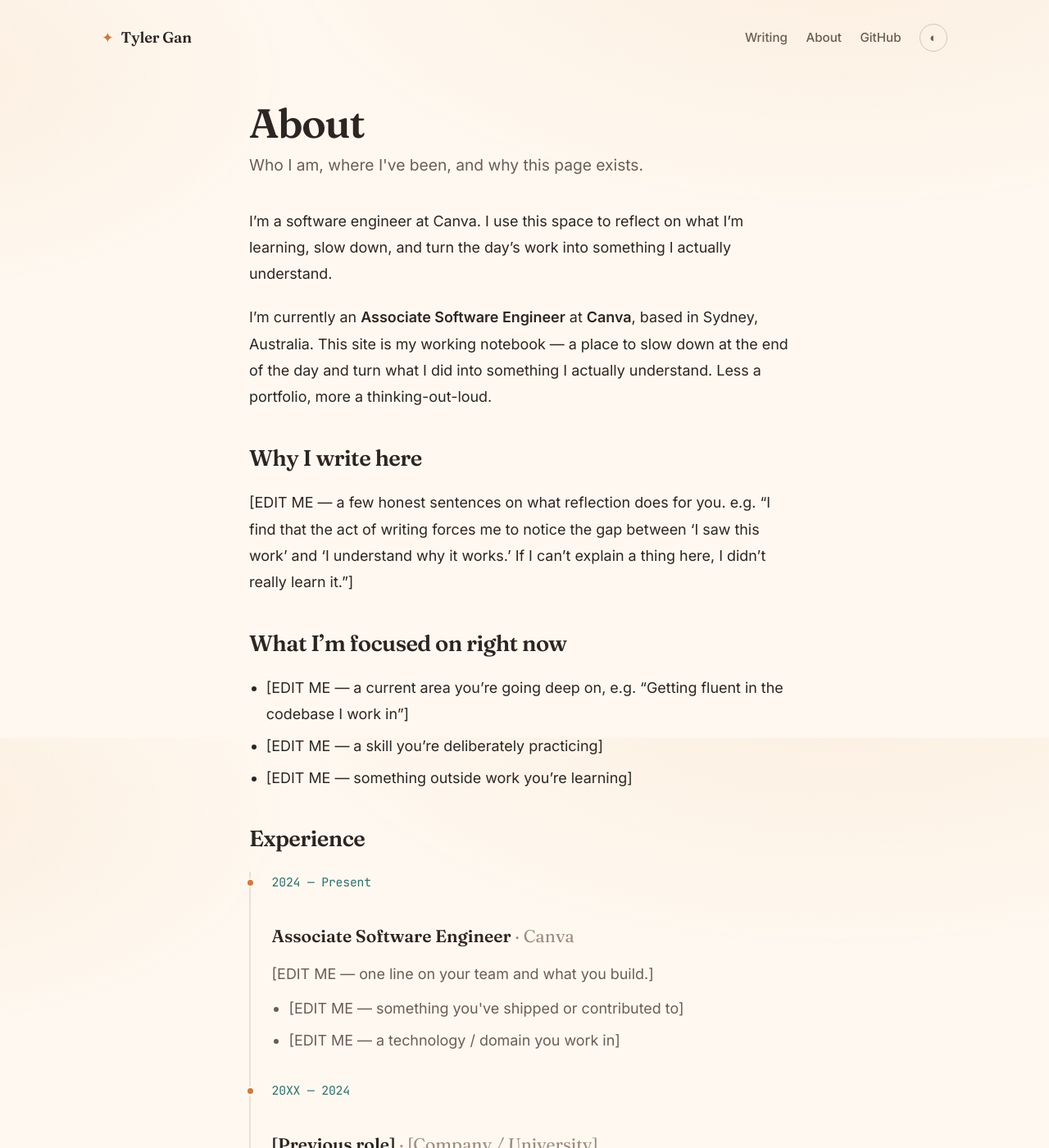
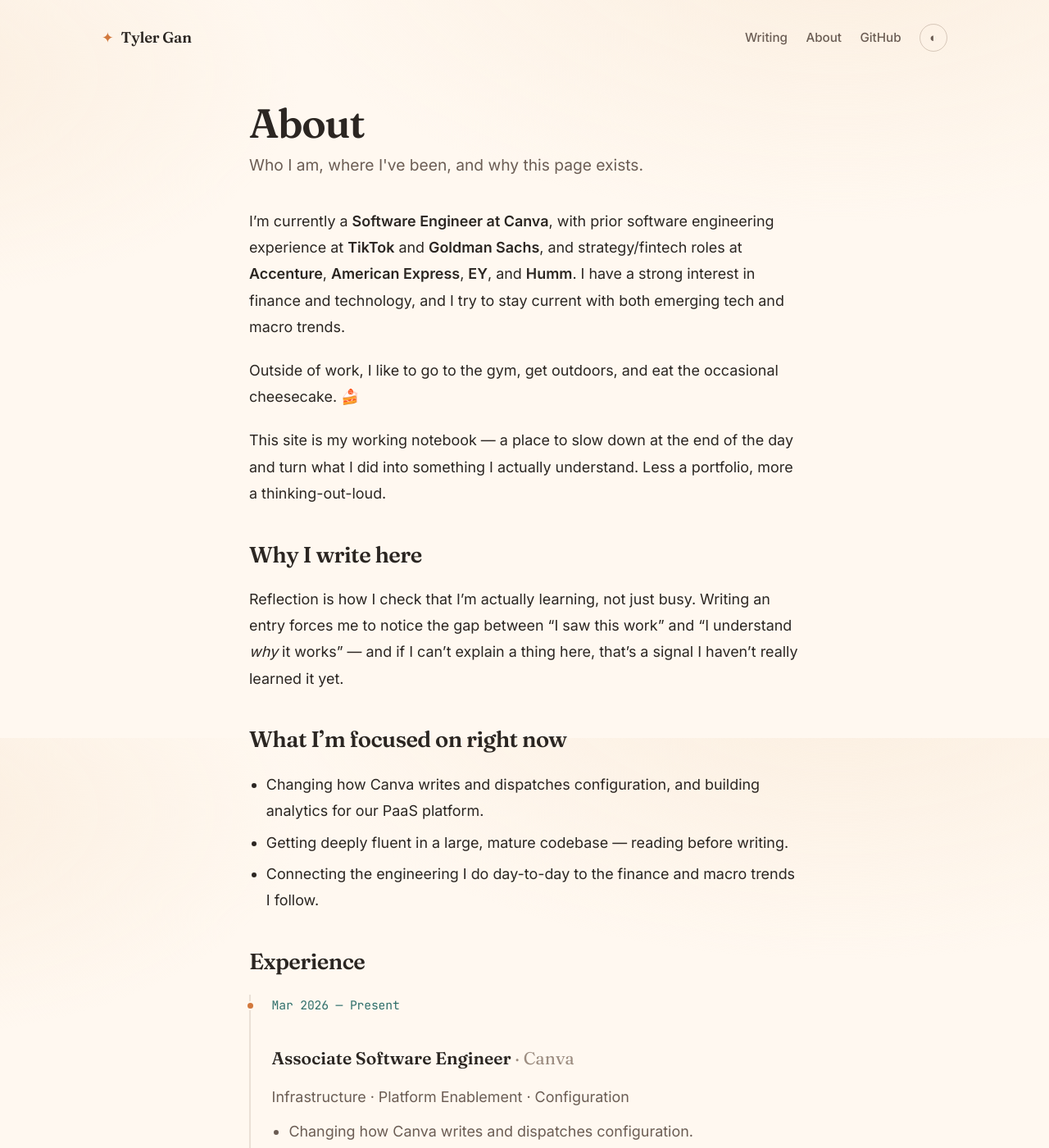
Before and after one commit to tylergan/boamm, a Jekyll site: the page built from about.md, in a window 1280 px wide and 1400 px high. Shown: the whole window at 82% size. Built offline with Jekyll 4.4.1, drawn with Linux system fonts in a browser that asks for light colours; some of the changed text lies outside the part shown.

Commit message:
Fill in About page with Tyler's bio, experience, and links
- Add full experience timeline (Canva, Accenture, TikTok, Goldman Sachs,
  Amex, EY, humm) to _data/experience.yml
- Add bio, interests, why-I-write, and current focus to about.md
- Wire LinkedIn link and confirm role/company/location in _config.yml

```diff
--- a/_config.yml
+++ b/_config.yml
@@ -25,14 +25,14 @@ description: >-
 # Everything about you. The about page and headers read from here.
 author:
   name: "Tyler Gan"
-  role: "Associate Software Engineer"     # EDIT ME
-  company: "Canva"                          # EDIT ME
-  location: "Sydney, Australia"             # EDIT ME
+  role: "Associate Software Engineer"
+  company: "Canva"
+  location: "Sydney, Australia"
   # Short first-person intro shown on the home hero and about page.
   intro: >-
-    I'm a software engineer at Canva. I use this space to reflect on what
-    I'm learning, slow down, and turn the day's work into something I
-    actually understand.
+    I'm a software engineer at Canva working on infrastructure and platform
+    enablement. I use this space to reflect on what I'm learning, slow down,
+    and turn the day's work into something I actually understand.
   # These phrases get "typed out" in the hero animation. Add/remove freely.
   typed:
     - "consolidating what I learn, one entry at a time."
@@ -43,8 +43,8 @@ author:
 # Social / contact links. Leave a value blank ("") to hide that link.
 social:
   github: "tylergan"          # username only
-  linkedin: ""                # EDIT ME — your linkedin vanity, e.g. "tyler-gan"
-  email: ""                   # EDIT ME — e.g. "you@example.com"
+  linkedin: "tylergan"        # linkedin vanity (linkedin.com/in/tylergan)
+  email: ""                   # EDIT ME — add a public email if you want one shown
   twitter: ""
 
 # ── Build settings (you usually won't touch these) ──────────────
--- a/_data/experience.yml
+++ b/_data/experience.yml
@@ -1,26 +1,76 @@
 # ──────────────────────────────────────────────────────────────
-#  EDIT ME — your experience timeline (newest first).
-#  This drives the "Experience" section on the About page.
-#  Copy a block to add a new role. Leave `points` out if you
-#  don't want bullet points for an entry.
+#  Experience timeline (newest first) — drives the About page.
+#  Copy a block to add a role; remove `points` if you don't want
+#  bullet points for an entry.
 # ──────────────────────────────────────────────────────────────
 
-- when: "2024 — Present"
+- when: "Mar 2026 — Present"
   role: "Associate Software Engineer"
   org: "Canva"
-  summary: "[EDIT ME — one line on your team and what you build.]"
+  summary: "Infrastructure · Platform Enablement · Configuration"
   points:
-    - "[EDIT ME — something you've shipped or contributed to]"
-    - "[EDIT ME — a technology / domain you work in]"
+    - "Changing how Canva writes and dispatches configuration."
+    - "Engineering and enabling initiatives like analytics for our PaaS platform."
 
-- when: "20XX — 2024"
-  role: "[Previous role]"
-  org: "[Company / University]"
-  summary: "[EDIT ME — internship, degree, or earlier role.]"
+- when: "Aug 2025 — Jan 2026"
+  role: "Management Consulting Analyst"
+  org: "Accenture"
+  summary: "Consulting · Tech Strategy & Advisory"
   points:
-    - "[EDIT ME — a highlight]"
+    - "Delivered Salesforce data migration and remediation for a major healthcare client, improving tool efficiency 5×."
+    - "Supported transformation planning for a global insurer and built internal financial-planning MVPs to accelerate business cases."
 
-- when: "20XX — 20XX"
-  role: "[Earlier role or education]"
-  org: "[Organisation]"
-  summary: "[EDIT ME — optional.]"
+- when: "Jun 2025 — Aug 2025"
+  role: "Software Engineer Intern"
+  org: "TikTok"
+  summary: "Trust & Safety · Direct Messaging"
+  points:
+    - "Scaled messaging safety systems by integrating new message types into moderation pipelines."
+    - "Built a Redis middleware that cut CPU usage from 26% to 14%, lowering infra cost while supporting 3.5M QPS."
+
+- when: "Dec 2024 — Feb 2025"
+  role: "Software Engineer Intern"
+  org: "Canva"
+  summary: "Infrastructure · Platform as a Service"
+  points:
+    - "Reduced API latency by 99% and built monitoring for 2,000+ services' provisioned resources."
+    - "Supported strategic PaaS and disaster-recovery objectives."
+
+- when: "Feb 2024 — Sep 2024"
+  role: "Software Engineer Intern"
+  org: "TikTok"
+  summary: "Trust & Safety · Comments"
+  points:
+    - "Integrated ML models into moderation pipelines, improving performance metrics by 3% for a US$800k/month product."
+    - "Increased comment-update batch operations 100× for an internal comment-audit platform."
+
+- when: "Dec 2023 — Feb 2024"
+  role: "Software Engineer Intern"
+  org: "Goldman Sachs"
+  summary: "Site Reliability · Electronic Trading (Global Banking & Markets)"
+  points:
+    - "Automated 500+ broker-migration test scenarios."
+    - "Built an onboarding microservice that eliminated manual handoffs."
+
+- when: "Jul 2023 — Dec 2023"
+  role: "Third Party Acquisition Analyst Intern (Co-op)"
+  org: "American Express"
+  summary: "Global Merchants & Services · Third-Party Acquisition"
+  points:
+    - "Built a Random Forest anomaly-detection tool that cut review time by 90%."
+    - "Adopted across Risk and Audit teams in Australia, India, and Hong Kong."
+
+- when: "Sep 2022 — Feb 2023"
+  role: "Management Consulting Intern (Co-op)"
+  org: "EY"
+  summary: "Technology Solution Delivery"
+  points:
+    - "Contributed to consulting proposals and built frontend features for a risk-analytics platform used by a top-3 Australian insurer."
+
+- when: "Feb 2022 — Aug 2022"
+  role: "Quality Assurance Intern (Co-op)"
+  org: "humm group"
+  summary: "Titan Squad"
+  points:
+    - "Ran regression testing for a legacy customer portal, reducing reported defects."
+    - "Automated operational workflows in Python."
--- a/about.md
+++ b/about.md
@@ -13,19 +13,21 @@ permalink: /about/
   ──────────────────────────────────────────────────────────────
 -->
 
-{{ site.author.intro }}
+I'm currently a **Software Engineer at Canva**, with prior software engineering experience at **TikTok** and **Goldman Sachs**, and strategy/fintech roles at **Accenture**, **American Express**, **EY**, and **Humm**. I have a strong interest in finance and technology, and I try to stay current with both emerging tech and macro trends.
 
-I'm currently an **{{ site.author.role }}** at **{{ site.author.company }}**, based in {{ site.author.location }}. This site is my working notebook — a place to slow down at the end of the day and turn what I did into something I actually understand. Less a portfolio, more a thinking-out-loud.
+Outside of work, I like to go to the gym, get outdoors, and eat the occasional cheesecake. 🍰
+
+This site is my working notebook — a place to slow down at the end of the day and turn what I did into something I actually understand. Less a portfolio, more a thinking-out-loud.
 
 ## Why I write here
 
-[EDIT ME — a few honest sentences on what reflection does for you. e.g. "I find that the act of writing forces me to notice the gap between 'I saw this work' and 'I understand why it works.' If I can't explain a thing here, I didn't really learn it."]
+Reflection is how I check that I'm actually learning, not just busy. Writing an entry forces me to notice the gap between "I saw this work" and "I understand *why* it works" — and if I can't explain a thing here, that's a signal I haven't really learned it yet. <!-- EDIT ME — make this yours -->
 
 ## What I'm focused on right now
 
-- [EDIT ME — a current area you're going deep on, e.g. "Getting fluent in the codebase I work in"]
-- [EDIT ME — a skill you're deliberately practicing]
-- [EDIT ME — something outside work you're learning]
+- Changing how Canva writes and dispatches configuration, and building analytics for our PaaS platform.
+- Getting deeply fluent in a large, mature codebase — reading before writing.
+- Connecting the engineering I do day-to-day to the finance and macro trends I follow. <!-- EDIT ME — tweak freely -->
 
 ## Experience
 
```
